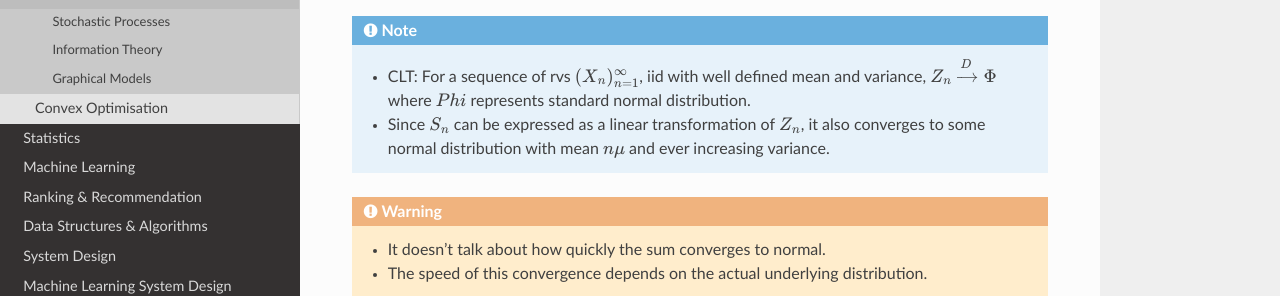
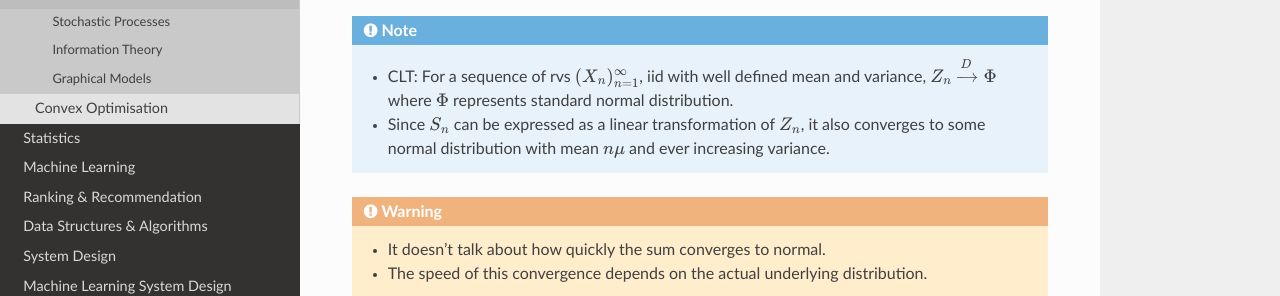
Before and after one commit to uselesstechjunks/leetcode, a Sphinx documentation site: the page built from docs/source/math/prob/ineq.rst, in a window 1280 px wide and 900 px high, scrolled down 4744 px. Shown: the part 341-637 px from the top of the window. Built offline with Sphinx 7.4.7 and the Read the Docs theme 2.0.0, drawn with Linux system fonts in a browser that asks for light colours.

```diff
--- a/docs/source/math/prob/ineq.rst
+++ b/docs/source/math/prob/ineq.rst
@@ -156,7 +156,7 @@ Strong Law of Large Number
 Central Limit Theorem
 ====================================
 .. note::
-	* CLT: For a sequence of rvs :math:`(X_n)_{n=1}^\infty`, iid with well defined mean and variance, :math:`Z_n\xrightarrow[]{D}\Phi` where :math:`Phi` represents standard normal distribution.
+	* CLT: For a sequence of rvs :math:`(X_n)_{n=1}^\infty`, iid with well defined mean and variance, :math:`Z_n\xrightarrow[]{D}\Phi` where :math:`\Phi` represents standard normal distribution.
 	* Since :math:`S_n` can be expressed as a linear transformation of :math:`Z_n`, it also converges to some normal distribution with mean :math:`n\mu` and ever increasing variance.
 
 .. warning::
```
